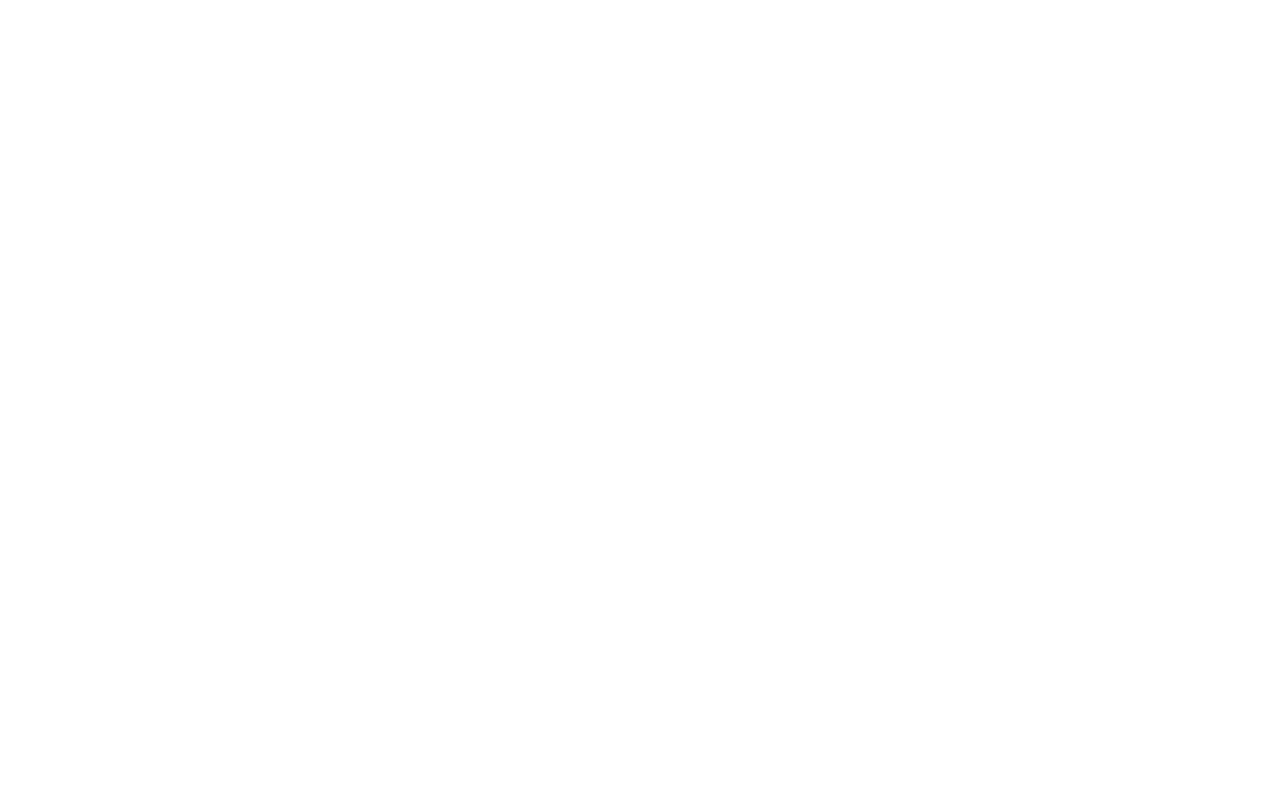
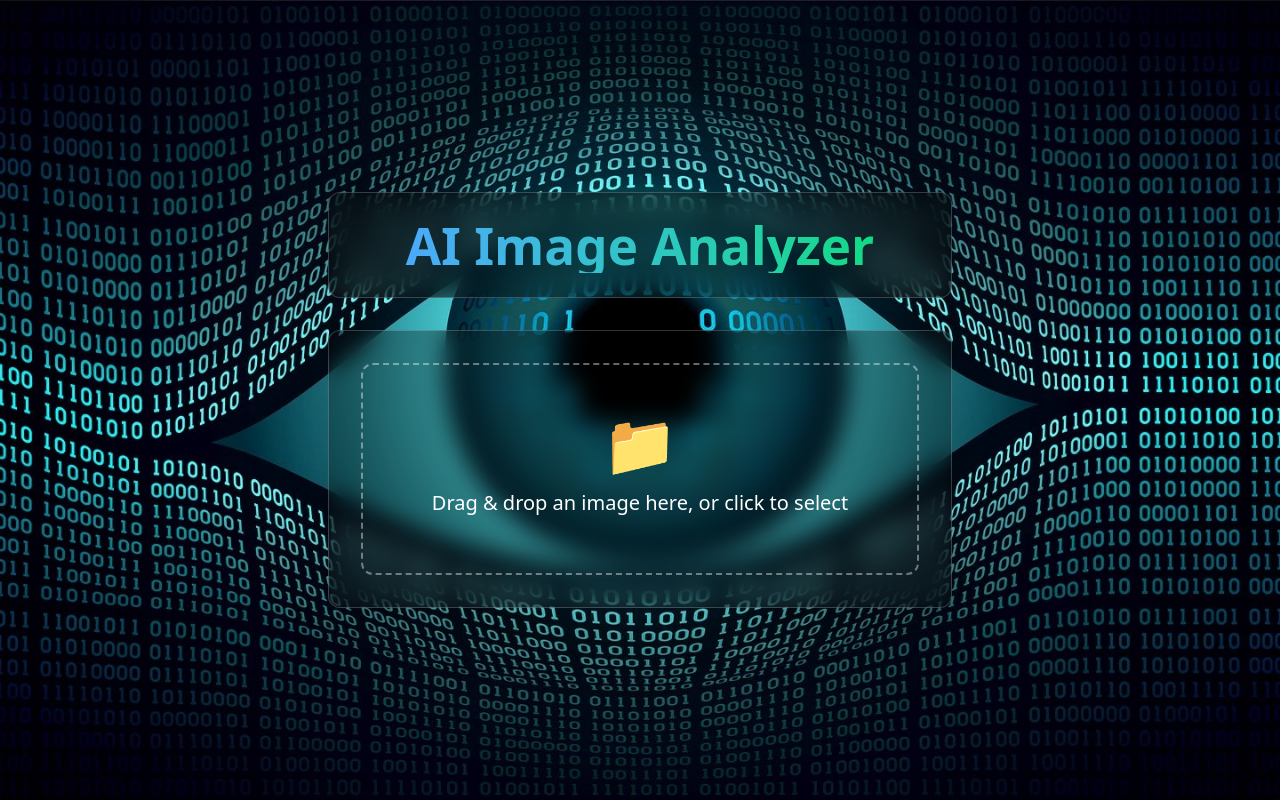
Before and after one commit to haroldlaw/FinalYearProject, a React app in the folder frontend/: page /home in a window 1280 px wide. Before the commit this address had no page. Built offline with nearby package versions, Linux system fonts and the light colour scheme; the HTML template or start-up script is replaced by a standard one.

Commit message:
home page created with upload image function

```diff
--- a/frontend/src/App.jsx
+++ b/frontend/src/App.jsx
@@ -2,6 +2,7 @@
 import './App.css'
 import Login from './pages/Login'
 import SignUp from './pages/SignUp'
+import Home from './pages/Home'
 
 function App() {
   return (
@@ -10,6 +11,7 @@
           <Route path="/" element={<Navigate to="/login" replace />} />
           <Route path="/login" element={<Login />} />
           <Route path="/signup" element={<SignUp />} />
+          <Route path="/home" element={<Home />} />
         </Routes>
       </Router>
   )
--- /dev/null
+++ b/frontend/src/pages/Home.jsx
@@ -0,0 +1,104 @@
+import React, { useState } from 'react'
+import background from '../assets/background.jpg'
+
+const Home = () => {
+  const [selectedImage, setSelectedImage] = useState(null)
+  const [dragActive, setDragActive] = useState(false)
+
+  const handleImageUpload = (e) => {
+    const file = e.target.files[0]
+    if (file && file.type.startsWith('image/')) {
+      setSelectedImage(file)
+    }
+  }
+
+  const handleDrag = (e) => {
+    e.preventDefault()
+    e.stopPropagation()
+    if (e.type === "dragenter" || e.type === "dragover") {
+      setDragActive(true)
+    } else if (e.type === "dragleave") {
+      setDragActive(false)
+    }
+  }
+
+  const handleDrop = (e) => {
+    e.preventDefault()
+    e.stopPropagation()
+    setDragActive(false)
+
+    const file = e.dataTransfer.files[0]
+    if (file && file.type.startsWith('image/')) {
+      setSelectedImage(file)
+    }
+  }
+
+  return (
+    <div className="flex justify-center items-center"
+         style={{
+           position: 'fixed',
+           top: 0,
+           left: 0,
+           width: '100vw',
+           height: '100vh',
+           backgroundImage: `url(${background})`,
+           backgroundSize: 'cover',
+           backgroundPosition: 'center',
+           backgroundRepeat: 'no-repeat'
+         }}>
+      <div className="w-full max-w-2xl mx-auto p-6">
+        {/* Header */}
+        <div className="bg-black/40 backdrop-blur-md border border-white/20 rounded-xl p-6 mb-8">
+          <h1 className="text-4xl font-bold bg-linear-to-r from-blue-400 to-green-400 bg-clip-text text-transparent text-center">
+            AI Image Analyzer
+          </h1>
+        </div>
+
+        {/* Upload Section */}
+        <div className="bg-black/30 backdrop-blur-md border border-white/20 rounded-xl shadow-2xl p-8">
+          <div
+            className={`border-2 border-dashed rounded-xl p-12 text-center transition-all duration-300 cursor-pointer ${
+              dragActive
+                ? 'border-blue-400 bg-blue-500/20'
+                : 'border-white/40 hover:border-white/60 hover:bg-white/10'
+            }`}
+            onDragEnter={handleDrag}
+            onDragLeave={handleDrag}
+            onDragOver={handleDrag}
+            onDrop={handleDrop}
+            onClick={() => document.getElementById('imageUpload').click()}
+          >
+            <input
+              type="file"
+              accept="image/*"
+              onChange={handleImageUpload}
+              className="hidden"
+              id="imageUpload"
+            />
+            <div className="text-6xl mb-4">📁</div>
+            <p className="text-white text-xl font-medium mb-2">
+              Drag & drop an image here, or click to select
+            </p>
+          </div>
+
+          {/* Simple Image Preview */}
+          {selectedImage && (
+            <div className="mt-6 text-center">
+              <h3 className="text-white text-lg font-bold mb-4">Selected Image</h3>
+              <img
+                src={URL.createObjectURL(selectedImage)}
+                alt="Selected"
+                className="w-full max-w-md mx-auto rounded-lg shadow-lg border border-white/20"
+              />
+              <p className="text-white/80 mt-4">
+                {selectedImage.name} ({(selectedImage.size / 1024 / 1024).toFixed(2)} MB)
+              </p>
+            </div>
+          )}
+        </div>
+      </div>
+    </div>
+  )
+}
+
+export default Home
```
